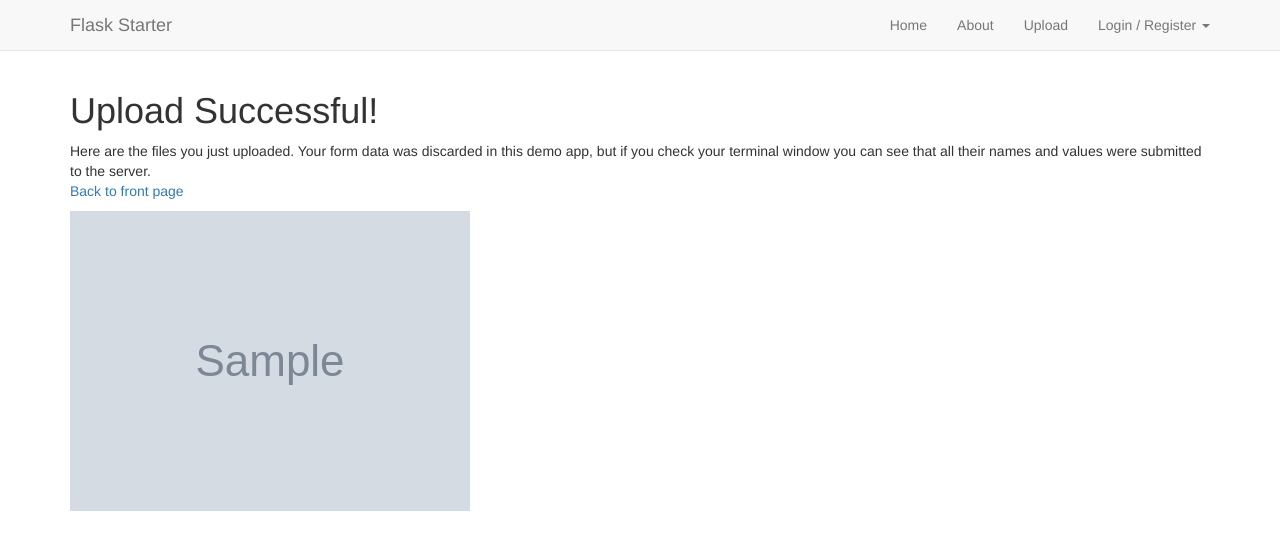
After one commit to ddavignon/image-detection, a Flask app: template templates/pages/files.html in a window 1280 px wide. The commit adds this page. Shown: the top 550 px of the page. Run offline with Flask 2, Linux system fonts and the light colour scheme; the template is opened without the code that fills it: most values are stand-ins (such as "Sample title", 1, 10 or a date in 2020); grey boxes marked "Sample" are stand-in pictures; some libraries are stand-ins or nearby versions.

Commit message:
add multiple file upload

```diff
--- a/application.py
+++ b/application.py
@@ -53,13 +53,10 @@ def profile():
 def home():
     return render_template('pages/home.html', active='home')
 
+
 @app.route('/about')
 def about():
     return render_template('pages/about.html', active='about')
-
-@app.route('/contact')
-def contact():
-    return render_template('pages/contact.html', active='contact')
 
 
 @app.route('/upload', methods=['GET', 'POST'])
@@ -67,12 +64,21 @@ def contact():
 def upload():
     form = UploadForm()
     if form.validate_on_submit():
-        filename = photos.save(form.photo.data, folder=current_user.username, name="tmp.")
-        file_url = photos.url(filename)
+        file_urls = []
+        files = request.files.getlist('photo')
+        for photo in files:
+
+            filename = photos.save(
+                photo,
+                folder=current_user.username)
+
+            file_urls.append(photos.url(filename))
+
+        return render_template("pages/files.html", file_urls=file_urls)
     else:
-        file_url = None
-    return render_template('pages/upload.html', active='upload', form=form, file_url=file_url)
+        file_urls = []
+    return render_template('pages/upload.html', active='upload', form=form, file_urls=file_urls)
 
 
 if __name__ == '__main__':
-    app.run()
+    app.run(debug=True)
--- a/templates/nav.html
+++ b/templates/nav.html
@@ -19,8 +19,8 @@
         <li class="{% if active=='about' %}active{%endif %}">
             <a href="{{ url_for('about') }}">About</a>
         </li>
-        <li class="{% if active=='contact' %}active{%endif %}">
-            <a href="{{ url_for('contact') }}">Contact</a>
+        <li class="{% if active=='upload' %}active{%endif %}">
+            <a href="{{ url_for('upload') }}">Upload</a>
         </li>
         <li class="dropdown">
           <a href="#" class="dropdown-toggle" data-toggle="dropdown" role="button" aria-haspopup="true" aria-expanded="false">
--- /dev/null
+++ b/templates/pages/files.html
@@ -0,0 +1,16 @@
+{% extends "layout.html" %}
+{% block title %}Upload Success{% endblock %}
+{% block content %}
+<h1>Upload Successful!</h1>
+
+Here are the files you just uploaded. Your form data was discarded in this demo
+app, but if you check your terminal window you can see that all their names and
+values were submitted to the server.<p>
+
+<a href="{{ url_for('home') }}">Back to front page</a><p>
+
+{% for file_url in file_urls %}
+    <img src="{{ file_url }}">
+{% endfor %}
+
+{% endblock %}
```
Also changed, not shown: templates/pages/contact.html (deleted, +0 -11 lines), templates/pages/upload.html (+8 -5 lines), 1 other file.
